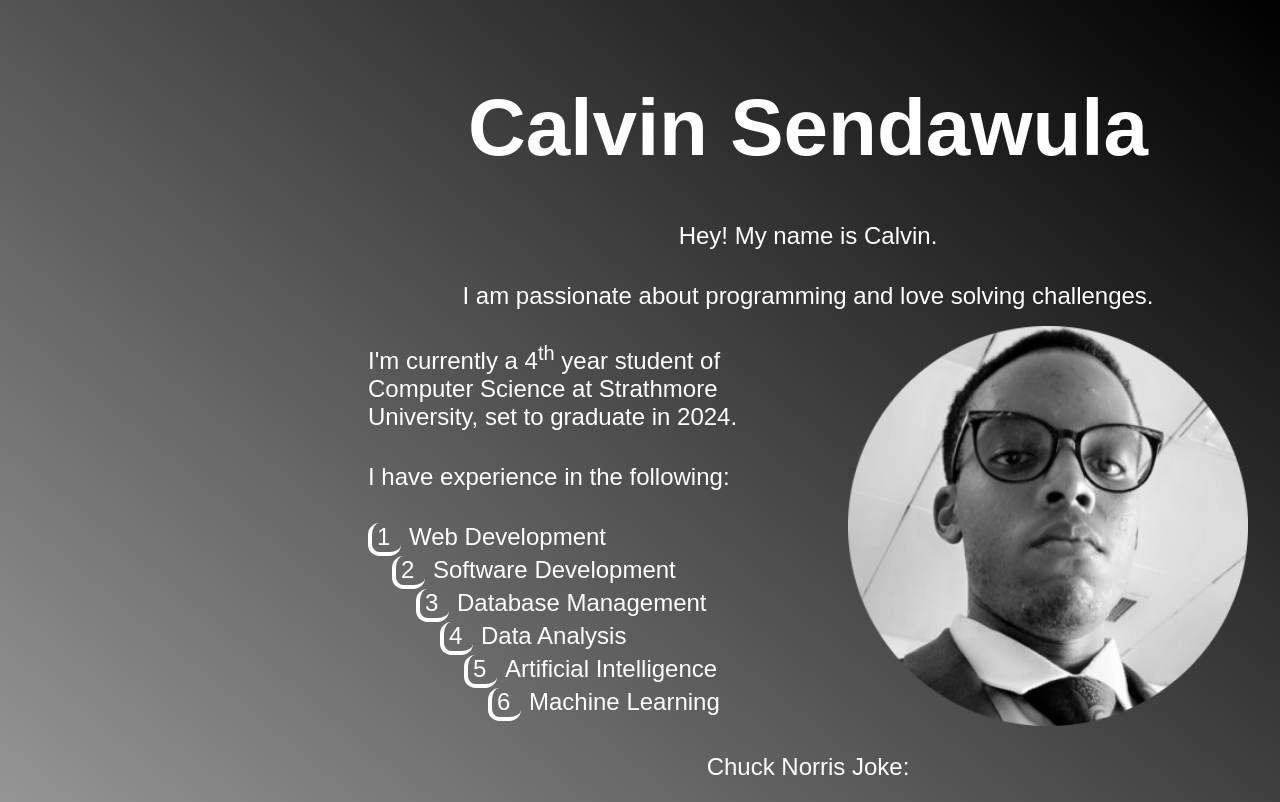
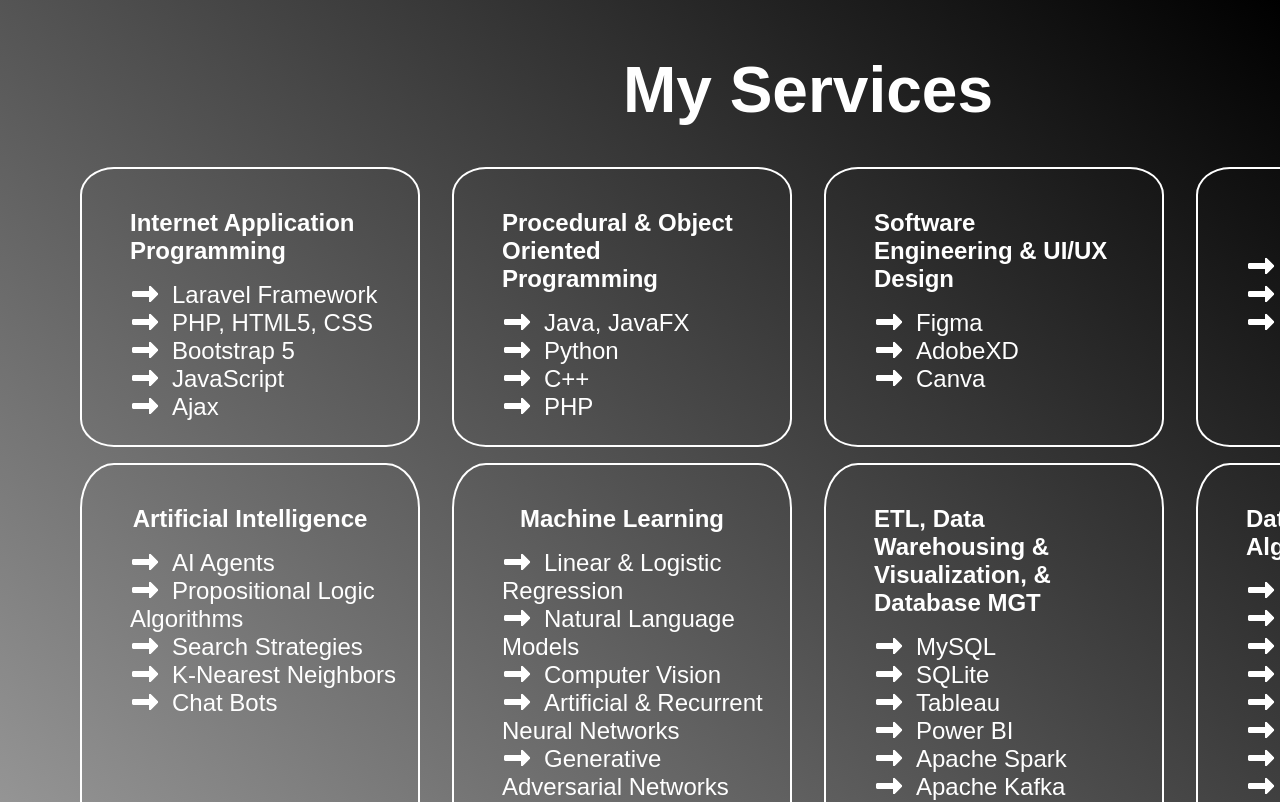
Before and after one commit to calvinsendawula/estdev-react-e-portfolio, a React (Create React App) app: page /services in a window 1280 px wide. Shown: the top 802 px of the page. Built offline with nearby package versions, Linux system fonts and the light colour scheme; no server answers; the HTML template or start-up script is replaced by a standard one.

Commit message:
fix: revert to commit before first deployment

```diff
--- a/package.json
+++ b/package.json
@@ -1,7 +1,6 @@
 {
   "name": "estdev-react-e-portfolio",
   "version": "0.1.0",
-  "homepage": "https://calvinsendawula.github.io/estdev-react-e-portfolio",
   "private": true,
   "dependencies": {
     "@testing-library/jest-dom": "^5.17.0",
@@ -13,8 +12,6 @@
     "web-vitals": "^2.1.4"
   },
   "scripts": {
-    "predeploy": "npm run build",
-    "deploy": "gh-pages -d build",
     "start": "react-scripts start",
     "build": "react-scripts build",
     "test": "react-scripts test",
@@ -39,7 +36,6 @@
     ]
   },
   "devDependencies": {
-    "gh-pages": "^6.1.1",
     "react-router-dom": "^6.21.3"
   }
 }
--- a/src/App.js
+++ b/src/App.js
@@ -1,31 +1,15 @@
 import { BrowserRouter as Router, Route, Routes } from "react-router-dom";
 import Home from "./pages/home";
 import Services from "./pages/services";
-import MyName from "./components/my-name";
-import Greeting from "./components/greeting";
-import ShortIntro from "./components/short-intro";
-import SkillsSection from "./components/skills-section";
-import RandomJoke from "./components/random-joke";
-import SocialLinks from "./components/social-links";
-import NavBar from "./components/navbar";
 
 function App() {
   return (
-    // <Router>
-    //   <Routes>
-    //     <Route exact path="/" element={ <Home /> } />
-    //     <Route path="/services" element={ <Services /> }/>
-    //   </Routes>
-    // </Router>
-    <div className="main-section">
-      <MyName />
-      <Greeting />
-      <ShortIntro />
-      <SkillsSection />
-      <RandomJoke />
-      <SocialLinks />
-      <NavBar />
-  </div>
+    <Router>
+      <Routes>
+        <Route exact path="/" element={ <Home /> } />
+        <Route path="/services" element={ <Services /> }/>
+      </Routes>
+    </Router>
   );
 }
 
--- a/src/components/navbar.js
+++ b/src/components/navbar.js
@@ -1,14 +1,12 @@
-// import { Link } from "react-router-dom";
+import { Link } from "react-router-dom";
 import ResumePDF from "../assets/Sendawula Calvin Resume.pdf";
 
 const NavBar = () => {
     return (
         <div className="footer-nav-section">
             <div className="footer-nav">
-                {/* <Link to="/">Home</Link>
-                <Link to="/services">Services</Link> */}
-                <a href="">Home</a>
-                <a href="">Services</a>
+                <Link to="/">Home</Link>
+                <Link to="/services">Services</Link>
                 <a href={ ResumePDF } download="Sendawula Calvin Resume">My Resume</a>
             </div>
         </div>
```
Also changed, not shown: 1 other file (tests, documents, lock files or other folders).
